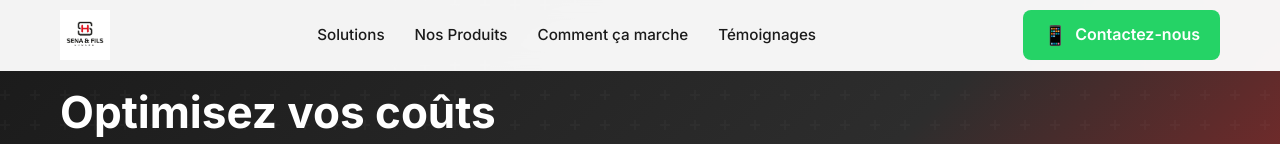
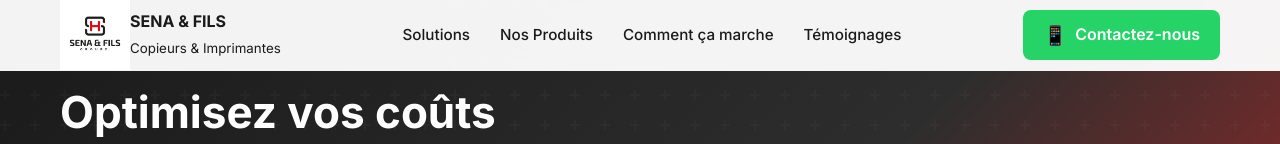
Before and after one commit to Sessou-koffi/projet_sena, a Vue app: page / in a window 1280 px wide. Shown: the top 144 px of the page. Built offline with nearby package versions, Linux system fonts and the light colour scheme; no server answers.

Commit message:
J'ai déplacé l'image du logo de l'entreprise dans le dossier assets

```diff
--- a/src/components/AppFooter.vue
+++ b/src/components/AppFooter.vue
@@ -9,7 +9,7 @@
                 <!-- Logo et description -->
                 <div class="footer-brand">
                     <div class="footer-logo">
-                        <img src="@/assets/logo.png" alt="SENA & FILS" class="footer-logo-img" />
+                        <img src="../assets/images/logo.png" alt="SENA & FILS" class="footer-logo-img" />
                     </div>
                     <p class="footer-description">
                         Votre partenaire pour des solutions d'impression professionnelles
--- a/src/components/AppHeader.vue
+++ b/src/components/AppHeader.vue
@@ -8,13 +8,19 @@
             <div class="header-content">
                 <!-- Logo et nom de l'entreprise -->
                 <router-link to="/" class="logo">
-                    <img src="@/assets/logo.png" alt="SENA & FILS" class="logo-img" />
+                    <img src="../assets/logo.png" alt="SENA & FILS" class="logo-img" />
+
+                    <!-- <span class="logo-icon">🖨️</span>-->
+                     <span class="logo-text">
+                        <strong>SENA & FILS</strong> <br/>
+                        <small>Copieurs & Imprimantes</small>
+                    </span>
                 </router-link>
 
                 <!-- Navigation desktop -->
                 <nav class="nav-desktop">
                     <router-link to="/#solutions" class="nav-link" @click="scrollToSection('solutions')">Solutions</router-link>
-                    <router-link to="/#produits" class="nav-link" @click="scrollToSection('produits')">Nos Produits</router-link>
+                     <router-link to="/#produits" class="nav-link" @click="scrollToSection('produits')">Nos Produits</router-link>
                     <router-link to="/#processus" class="nav-link" @click="scrollToSection('processus')">Comment ça marche</router-link>
                     <router-link to="/#temoignages" class="nav-link" @click="scrollToSection('temoignages')">Témoignages</router-link>
                     <!-- <router-link to="/showroom" class="nav-link">Showroom</router-link> -->
@@ -202,7 +208,7 @@ onUnmounted(() => {
 }
 
 .logo-img {
-    height: 50px;
+    height: 70px;
     width: auto;
     object-fit: contain;
 }
```
Also changed, not shown: LOG.png (deleted), src/assets/images.png (renamed from images.png).
